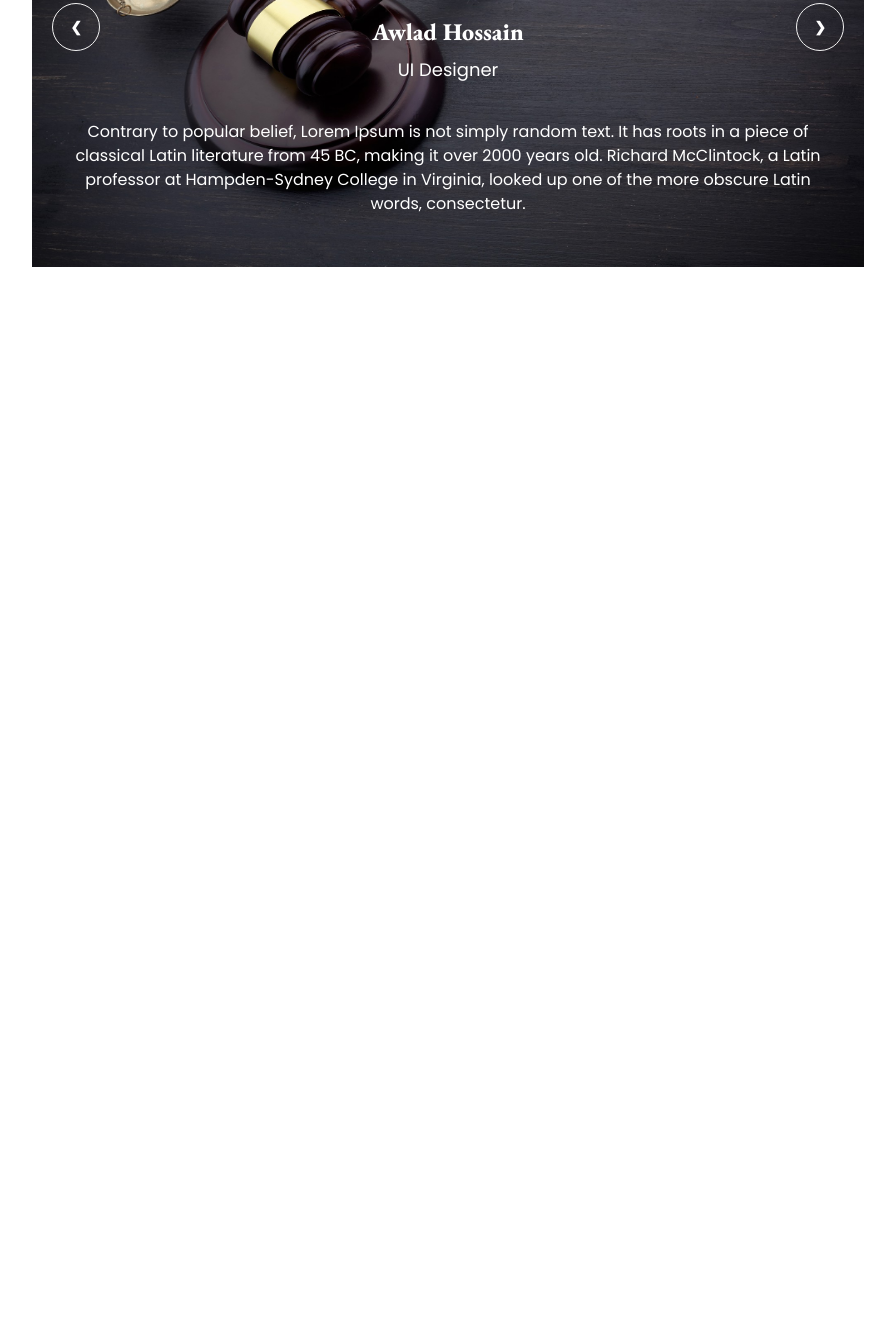
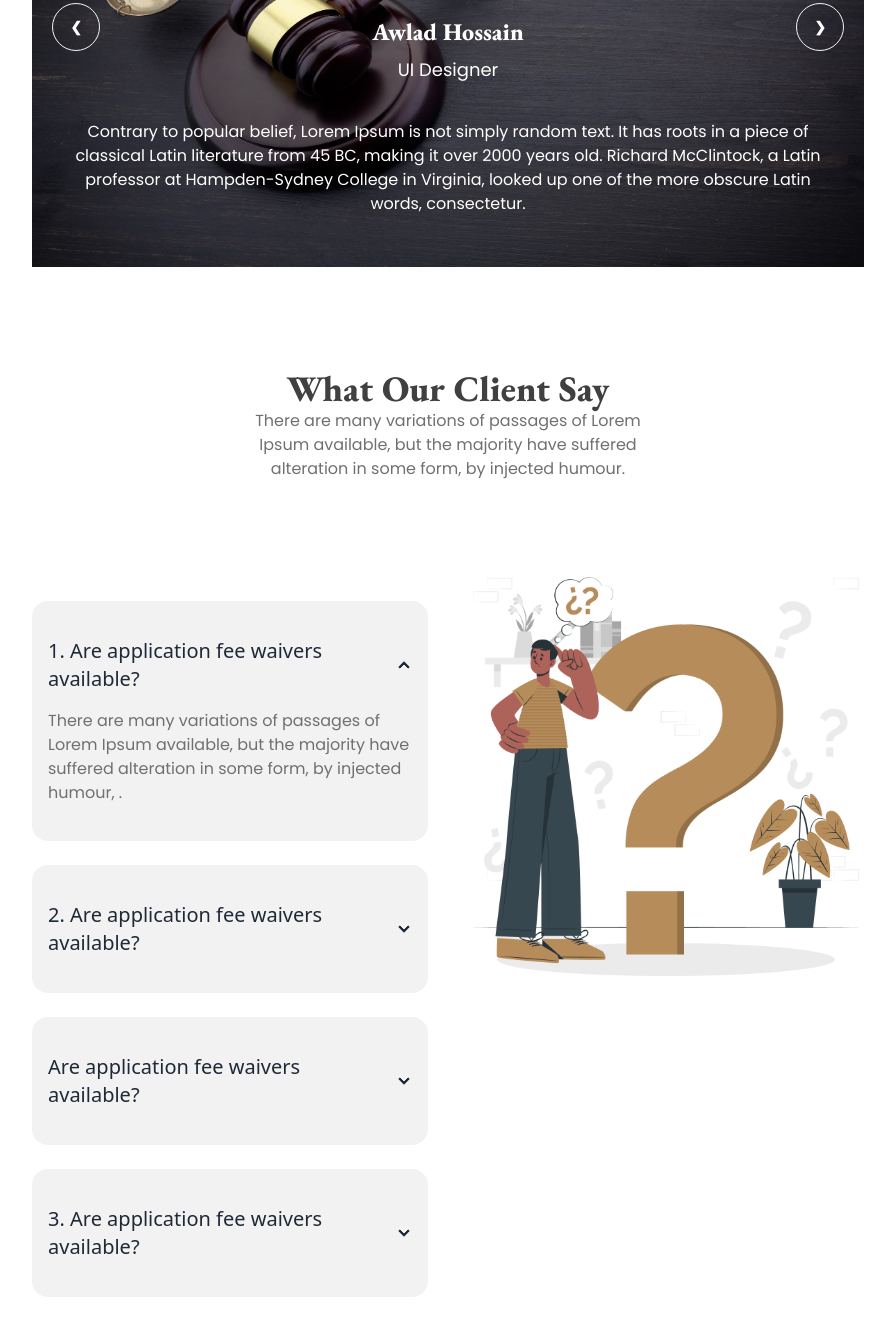
Before and after one commit to rabby9898/legal-solution, a plain HTML site: page index.html in a window 1280 px wide. Shown: the part 3284-4619 px from the top of the page, without its empty margins (192-1087 px from the left). Before the commit the page ends 3621 px from the top, so only its background shows below. Drawn offline with nearby package versions, Linux system fonts and the light colour scheme.

Commit message:
faq addede

```diff
--- a/index.html
+++ b/index.html
@@ -186,7 +186,7 @@
                                 <div class="card-body items-center text-center">
                                   <h2 class="card-title text-2xl text-white font-extrabold fonts-garamond">Awlad Hossain</h2>
                                   <p class="text-lg text-white font-normal fonts-poppins">UI Designer</p>
-                                  <p class="text-base text-white font-normal fonts-poppins my-7">Contrary to popular belief, Lorem Ipsum is not simply random text. It has roots in a piece of classical Latin literature from 45 BC, making it over 2000 years old. Richard McClintock, a Latin professor at Hampden-Sydney College in Virginia, looked up one of the more obscure Latin words, consectetur.</p>
+                                  <p class="text-xs md:text-base text-white font-normal fonts-poppins my-7">Contrary to popular belief, Lorem Ipsum is not simply random text. It has roots in a piece of classical Latin literature from 45 BC, making it over 2000 years old. Richard McClintock, a Latin professor at Hampden-Sydney College in Virginia, looked up one of the more obscure Latin words, consectetur.</p>
 
                                 </div>
                               </div>
@@ -208,7 +208,7 @@
                                   <div class="card-body items-center text-center">
                                     <h2 class="card-title text-2xl text-white font-extrabold fonts-garamond">Awlad Hossain</h2>
                                     <p class="text-lg text-white font-normal fonts-poppins">UI Designer</p>
-                                    <p class="text-base text-white font-normal fonts-poppins my-7">Contrary to popular belief, Lorem Ipsum is not simply random text. It has roots in a piece of classical Latin literature from 45 BC, making it over 2000 years old. Richard McClintock, a Latin professor at Hampden-Sydney College in Virginia, looked up one of the more obscure Latin words, consectetur.</p>
+                                    <p class="text-xs md:text-base text-white font-normal fonts-poppins my-7">Contrary to popular belief, Lorem Ipsum is not simply random text. It has roots in a piece of classical Latin literature from 45 BC, making it over 2000 years old. Richard McClintock, a Latin professor at Hampden-Sydney College in Virginia, looked up one of the more obscure Latin words, consectetur.</p>
 
                                   </div>
                                 </div>
@@ -230,7 +230,7 @@
                                   <div class="card-body items-center text-center">
                                     <h2 class="card-title text-2xl text-white font-extrabold fonts-garamond">Awlad Hossain</h2>
                                     <p class="text-lg text-white font-normal fonts-poppins">UI Designer</p>
-                                    <p class="text-base text-white font-normal fonts-poppins my-7">Contrary to popular belief, Lorem Ipsum is not simply random text. It has roots in a piece of classical Latin literature from 45 BC, making it over 2000 years old. Richard McClintock, a Latin professor at Hampden-Sydney College in Virginia, looked up one of the more obscure Latin words, consectetur.</p>
+                                    <p class="text-xs md:text-base text-white font-normal fonts-poppins my-7">Contrary to popular belief, Lorem Ipsum is not simply random text. It has roots in a piece of classical Latin literature from 45 BC, making it over 2000 years old. Richard McClintock, a Latin professor at Hampden-Sydney College in Virginia, looked up one of the more obscure Latin words, consectetur.</p>
 
                                   </div>
                                 </div>
@@ -243,6 +243,56 @@
                   </div>
             </div>
         </section>
+        <!-- FAQ section -->
+        <section>
+            <div class="w-auto md:w-1/2 mx-auto my-4 md:my-24 text-center">
+                <h1 class="text-4xl text-[#414040] font-extrabold fonts-garamond">What Our Client Say</h1>
+                <p class="text-base text-[#707070] font-normal fonts-poppins">There are many variations of passages of Lorem Ipsum available, but the majority have suffered alteration in some form, by injected humour.</p>
+            </div>
+            <div class="flex flex-col md:flex-row gap-10">
+                <div class="flex-1">
+                    <div class="collapse collapse-arrow bg-base-200 my-6 py-5">
+                        <input type="radio" name="my-accordion-2" checked="checked" />
+                        <div class="collapse-title text-xl font-medium">
+                            1. Are application fee waivers available?
+                        </div>
+                        <div class="collapse-content">
+                          <p class="text-base text-[#707070] font-normal fonts-poppins">There are many variations of passages of Lorem Ipsum available, but the majority have suffered alteration in some form, by injected humour, . </p>
+                        </div>
+                      </div>
+                      <div class="collapse collapse-arrow bg-base-200 my-6 py-5">
+                        <input type="radio" name="my-accordion-2" />
+                        <div class="collapse-title text-xl font-medium">
+                            2. Are application fee waivers available?
+                        </div>
+                        <div class="collapse-content">
+                          <p class="text-base text-[#707070] font-normal fonts-poppins">There are many variations of passages of Lorem Ipsum available, but the majority have suffered alteration in some form, by injected humour, . </p>
+                        </div>
+                      </div>
+                      <div class="collapse collapse-arrow bg-base-200 my-6 py-5">
+                        <input type="radio" name="my-accordion-2" />
+                        <div class="collapse-title text-xl font-medium">
+                            Are application fee waivers available?
+                        </div>
+                        <div class="collapse-content">
+                          <p class="text-base text-[#707070] font-normal fonts-poppins">There are many variations of passages of Lorem Ipsum available, but the majority have suffered alteration in some form, by injected humour, . </p>
+                        </div>
+                      </div>
+                      <div class="collapse collapse-arrow bg-base-200 my-6 py-5">
+                        <input type="radio" name="my-accordion-2" />
+                        <div class="collapse-title text-xl font-medium">
+                            3. Are application fee waivers available?
+                        </div>
+                        <div class="collapse-content">
+                          <p class="text-base text-[#707070] font-normal fonts-poppins">There are many variations of passages of Lorem Ipsum available, but the majority have suffered alteration in some form, by injected humour, . </p>
+                        </div>
+                      </div>
+                </div>
+                <div class="flex-1">
+                    <img src="./images/faq.png" alt="">
+                </div>
+            </div>
+        </section>
     </main>
     <footer>
 
```
